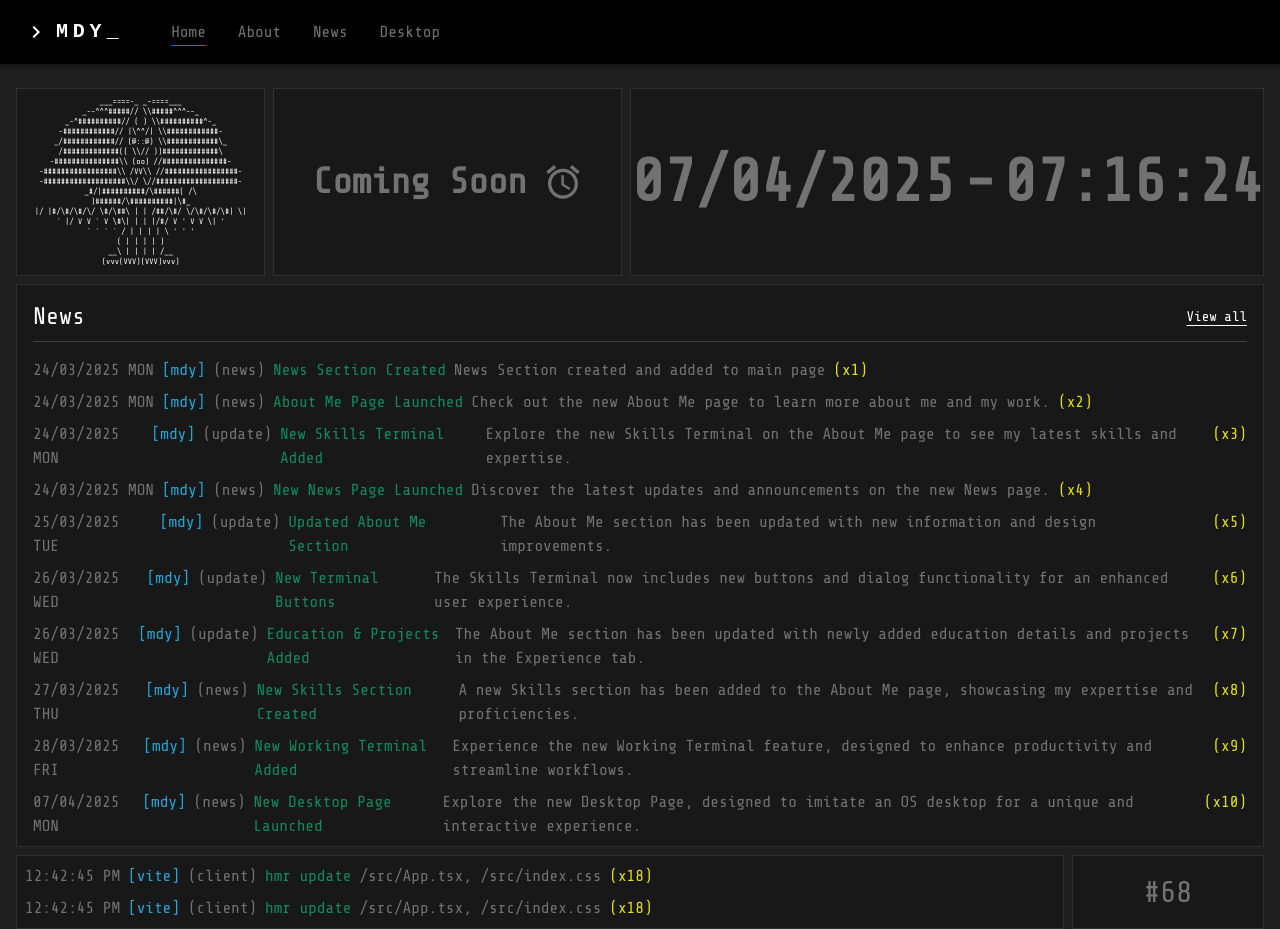
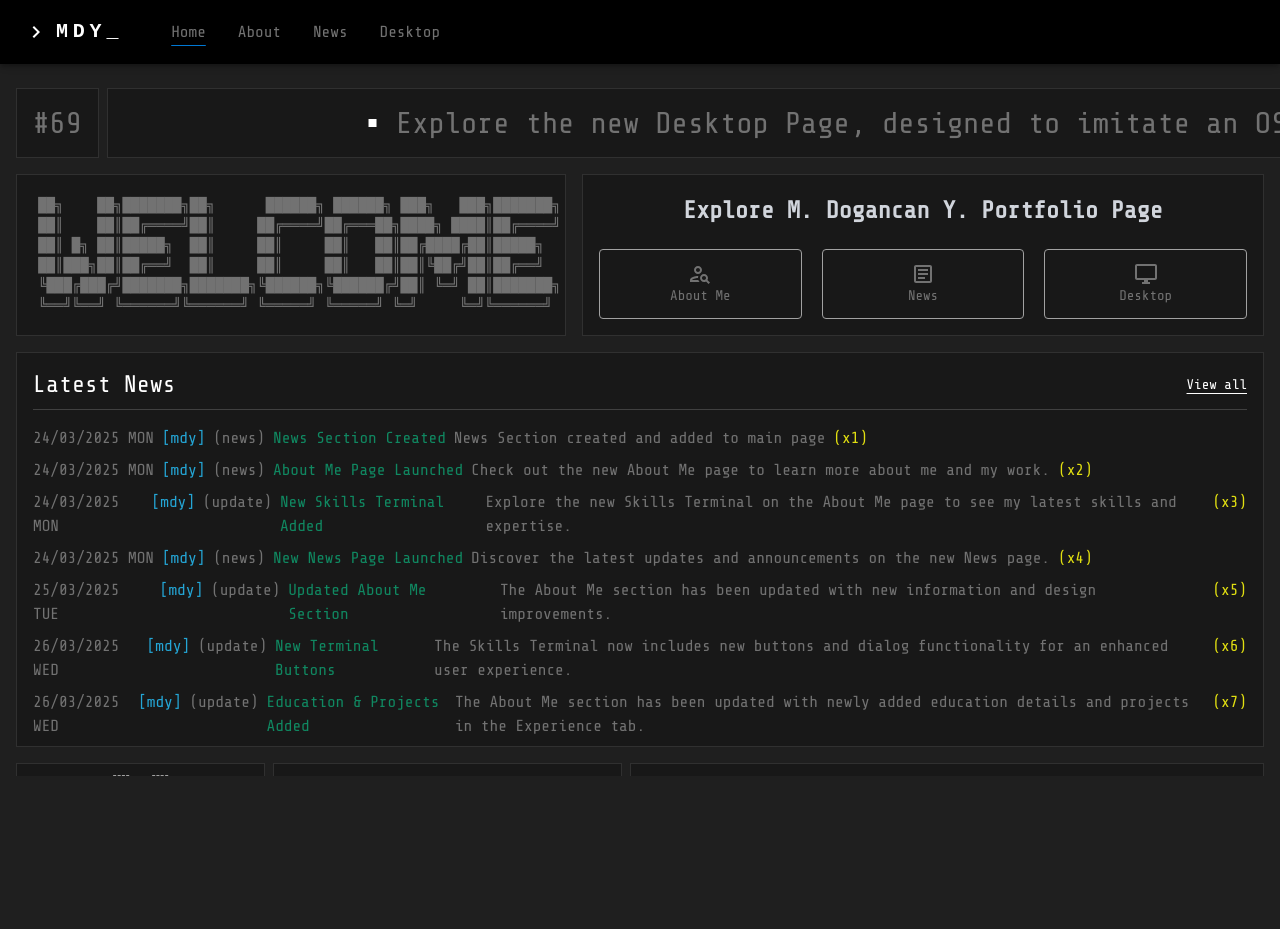
Before and after one commit to dgndds/portfolio, a React (Vite) app: page /desktop in a window 1280 px wide. After the commit the page ends 800 px from the top, so only its background shows below. Built offline with nearby package versions, Linux system fonts and the light colour scheme.

Commit message:
improve main page design

```diff
--- a/src/components/Fragments/News.tsx
+++ b/src/components/Fragments/News.tsx
@@ -7,7 +7,7 @@ const News = () => {
   return (
     <Container>
       <div className="flex items-center text-white border-b border-primary-border py-2">
-        <div className="flex-1 font-tech-mono text-2xl">News</div>
+        <div className="flex-1 font-tech-mono text-2xl">Latest News</div>
         <Link
           to="news"
           className="text-sm text-secondary underline underline-offset-4"
@@ -18,7 +18,7 @@ const News = () => {
 
       <div className="flex gap-2 flex-col pt-2">
         {NEWS_ARTICLES.map((article, index) => (
-          <NewsEntry
+          index <= 6 && <NewsEntry
             key={index}
             date={article.date}
             type={article.type}
--- a/src/index.css
+++ b/src/index.css
@@ -48,6 +48,19 @@
   animation: blink 1s infinite;
 }
 
+@keyframes marquee {
+  0% {
+    transform: translateX(60%);
+  }
+  100% {
+    transform: translateX(-50%);
+  }
+}
+
+.animate-marquee {
+  animation: marquee 40s linear infinite;
+}
+
 body {
   background-color: #1f1f1f;
 }
--- a/src/pages/Main.tsx
+++ b/src/pages/Main.tsx
@@ -1,12 +1,87 @@
-import ConsoleDemo from "../components/Fragments/ConsoleDemo";
 import ComingSoon from "../components/Fragments/cards/ComingSoon";
 import Clock from "../components/Fragments/cards/Clock";
 import News from "../components/Fragments/News";
 import AsciiArt from "../components/Fragments/cards/AsciiArt";
+import { NEWS_ARTICLES } from "../db/news";
+import PersonSearchOutlinedIcon from '@mui/icons-material/PersonSearchOutlined';
+import { ArticleOutlined, DesktopWindowsOutlined } from "@mui/icons-material";
+import { Link } from "react-router-dom";
 
 const Main = () => {
+
   return (
-    <div className="flex flex-col gap-2 h-full px-4 overflow-hidden">
+
+    <div className="flex flex-col gap-4 h-[calc(100vh-112px)] px-4 overflow-hidden">
+      <div className="flex gap-2">
+        <div className="flex items-center justify-center bg-background-dark border border-primary-border-dark text-primary font-tech-mono text-3xl p-4">
+          #69
+        </div>
+
+        <div className="flex items-center justify-center bg-background-dark border border-primary-border-dark text-primary font-tech-mono text-3xl p-4 flex-1 overflow-clip">
+          <div className="animate-marquee flex flex-row items-center shrink-0">
+            <div className="w-2 h-2 mx-5 bg-white" />
+            <p>{NEWS_ARTICLES[NEWS_ARTICLES.length - 1].content}</p>
+
+            <div className="w-2 h-2 mx-5 bg-white" />
+            <p>{NEWS_ARTICLES[NEWS_ARTICLES.length - 2].content}</p>
+
+            <div className="w-2 h-2 mx-5 bg-white" />
+            <p>{NEWS_ARTICLES[NEWS_ARTICLES.length - 3].content}</p>
+
+            <div className="w-2 h-2 mx-5 bg-white" />
+            <p>{NEWS_ARTICLES[NEWS_ARTICLES.length - 1].content}</p>
+
+            <div className="w-2 h-2 mx-5 bg-white" />
+            <p>{NEWS_ARTICLES[NEWS_ARTICLES.length - 2].content}</p>
+
+            <div className="w-2 h-2 mx-5 bg-white" />
+            <p>{NEWS_ARTICLES[NEWS_ARTICLES.length - 3].content}</p>
+
+          </div>
+        </div>
+      </div>
+
+      <div className="flex gap-4">
+        <div className="!w-[550px] bg-background-dark border text-sm border-primary-border-dark text-primary font-tech-mono flex items-center justify-center">
+          <pre>
+            {
+            `
+  ██╗    ██╗███████╗██╗      ██████╗ ██████╗ ███╗   ███╗███████╗
+  ██║    ██║██╔════╝██║     ██╔════╝██╔═══██╗████╗ ████║██╔════╝
+  ██║ █╗ ██║█████╗  ██║     ██║     ██║   ██║██╔████╔██║█████╗
+  ██║███╗██║██╔══╝  ██║     ██║     ██║   ██║██║╚██╔╝██║██╔══╝
+  ╚███╔███╔╝███████╗███████╗╚██████╗╚██████╔╝██║ ╚═╝ ██║███████╗
+  ╚══╝╚══╝ ╚══════╝╚══════╝ ╚═════╝ ╚═════╝ ╚═╝     ╚═╝╚══════╝
+            `
+            }
+          </pre>
+        </div>
+
+        <div className="flex flex-col items-center justify-between bg-background-dark border text-sm border-primary-border-dark text-primary font-tech-mono flex-1 p-4">
+          <span className="font-bold h-fit text-2xl text-gray-300 under py-1 px-2 ">Explore M. Dogancan Y. Portfolio Page</span>
+          <div className="flex gap-5 w-full">
+            <Link
+              to="/about"
+              className="flex-1 h-[70px] border border-neutral-400 hover:text-white hover-border-white hover:cursor-pointer hover:bg-neutral-800 rounded flex flex-col items-center justify-center">
+              <PersonSearchOutlinedIcon />
+              <span>About Me</span>
+            </Link>
+            <Link to="/news" className="flex-1 h-[70px] border border-neutral-400 hover:text-white hover-border-white hover:cursor-pointer hover:bg-neutral-800 rounded flex flex-col items-center justify-center">
+              <ArticleOutlined />
+              <span>News</span>
+            </Link>
+            <Link to="/desktop" className="flex-1 h-[70px] border border-neutral-400 hover:text-white hover-border-white hover:cursor-pointer hover:bg-neutral-800 rounded flex flex-col items-center justify-center">
+              <DesktopWindowsOutlined />
+              <span>Desktop</span>
+            </Link>
+          </div>
+        </div>
+      </div>
+
+      <div>
+        <News />
+      </div>
+
       <div className="flex gap-2 align-stretch">
         <div className="w-[250px]">
           <AsciiArt />
@@ -18,18 +93,6 @@ const Main = () => {
           <Clock />
         </div>
       </div>
-
-      <div>
-        <News />
-      </div>
-
-      <div className="flex gap-2">
-        <ConsoleDemo />
-
-        <div className="w-48 flex items-center justify-center bg-background-dark border border-primary-border-dark text-primary font-tech-mono text-3xl">
-          #68
-        </div>
-      </div>
     </div>
   );
 };
```
